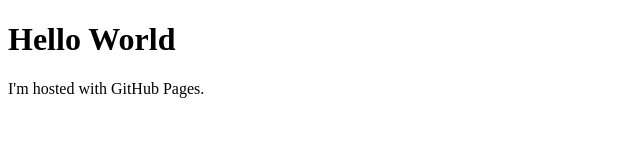
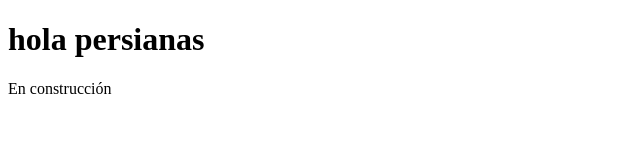
Before and after one commit to pedinablog/pedinablog.github.io, a plain HTML site: page index.html in a window 1280 px wide. Shown: the whole page, without its empty margins (0-640 px from the left). Drawn offline with Linux system fonts and the light colour scheme.

Commit message:
segunda prueba
pesado

```diff
--- a/index.html
+++ b/index.html
@@ -1,7 +1,7 @@
 <!DOCTYPE html>
 <html>
 <body>
-<h1>Hello World</h1>
-<p>I'm hosted with GitHub Pages.</p>
+<h1>hola persianas</h1>
+<p>En construcción</p>
 </body>
 </html>
```
